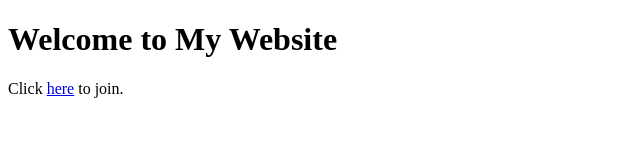
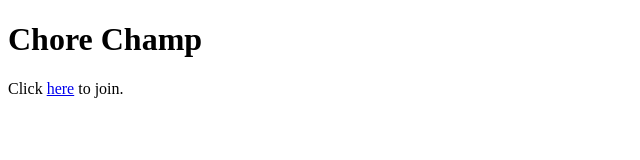
Before and after one commit to tyler6204/ChoreChampWebsite, a plain HTML site: page index.html in a window 1280 px wide. Shown: the whole page, without its empty margins (0-640 px from the left). Drawn offline with Linux system fonts and the light colour scheme.

Commit message:
Update index.html

```diff
--- a/index.html
+++ b/index.html
@@ -6,7 +6,7 @@
     <title>Chore Champ</title>
 </head>
 <body>
-    <h1>Welcome to My Website</h1>
+    <h1>Chore Champ</h1>
     <p>Click <a href="join.html">here</a> to join.</p>
 </body>
 </html>
```
